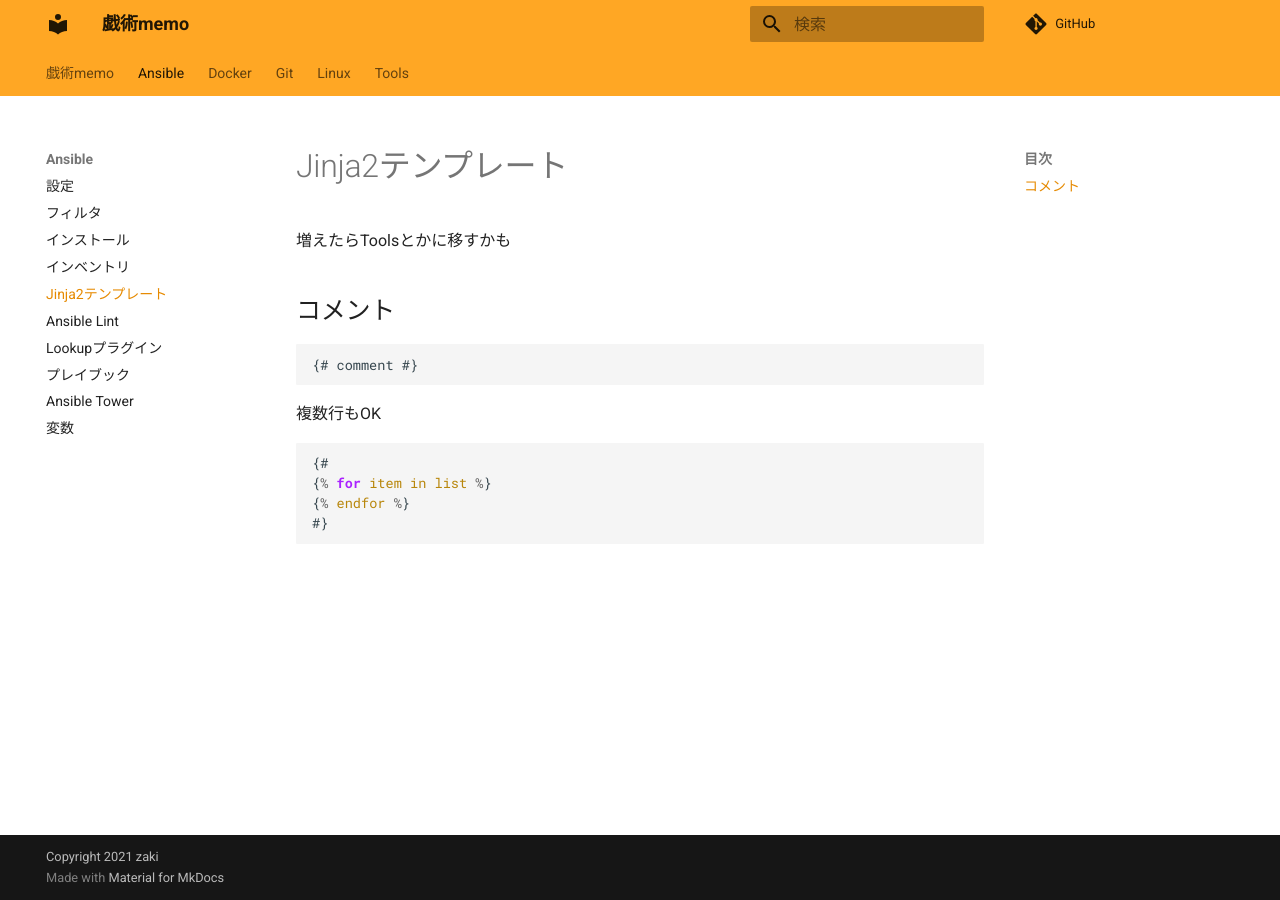
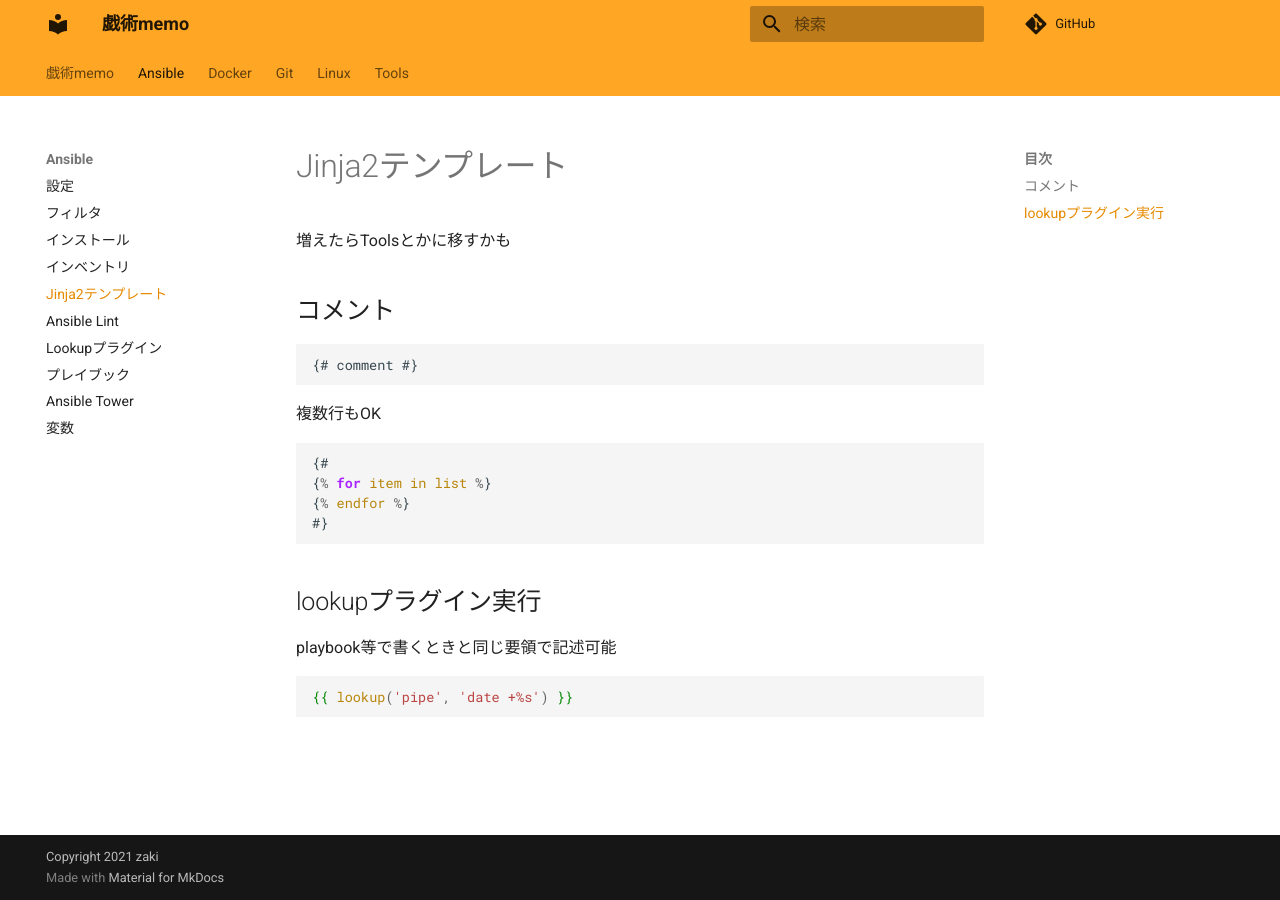
Before and after one commit to zaki-lknr/docs, an MkDocs documentation site: the page built from docs/Ansible/jinja2.md, in a window 1280 px wide. Built offline with MkDocs 1.6.1 and Material for MkDocs 9.7.7, drawn with Linux system fonts in a browser that asks for light colours; comment, search, counter and statistics services are not loaded.

Commit message:
add: ansible/jinja2: lookup

````diff
--- a/docs/Ansible/jinja2.md
+++ b/docs/Ansible/jinja2.md
@@ -16,3 +16,11 @@
 {% endfor %}
 #}
 ```
+
+## lookupプラグイン実行
+
+playbook等で書くときと同じ要領で記述可能
+
+```j2
+{{ lookup('pipe', 'date +%s') }}
+```
````
